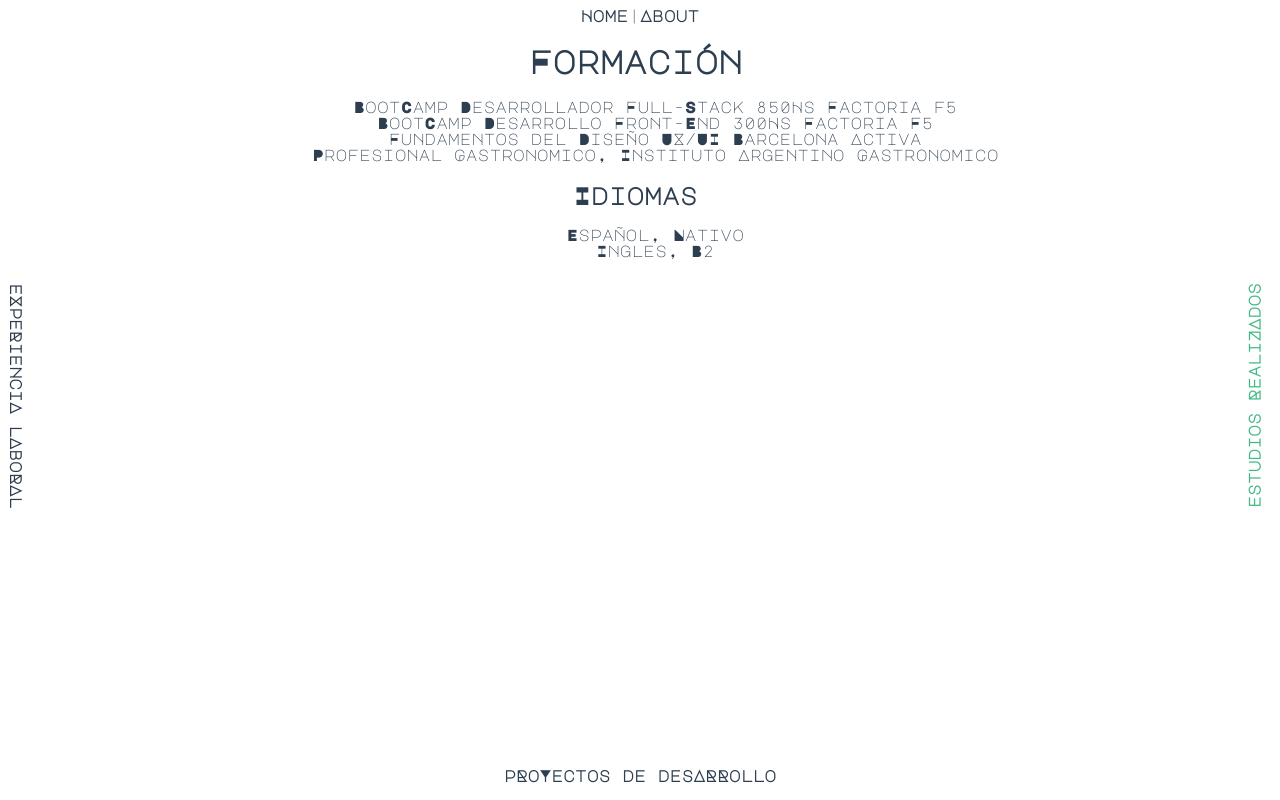
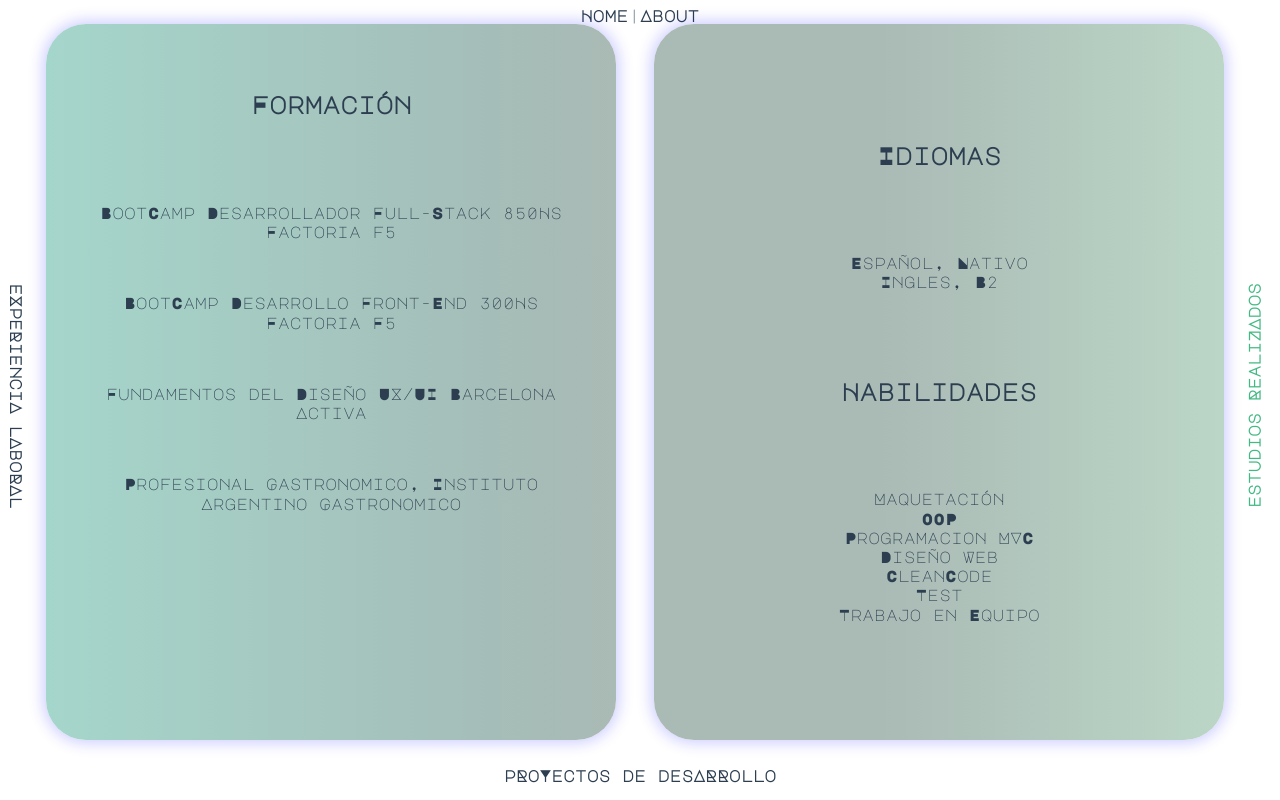
Before and after one commit to Francocalvino/portfolio, a Vue app: page /estudios in a window 1280 px wide. Built offline with nearby package versions, Linux system fonts and the light colour scheme; a web font is replaced by a local one.

Commit message:
pagina estudios

```diff
--- a/src/views/About.vue
+++ b/src/views/About.vue
@@ -29,22 +29,21 @@
 }
 .container{
 
-  height: 100vh;
+  height: 92vh;
   width: auto;
-  display: block;
-  align-content: space-between;
+  display: flex;
+  flex-direction: column;
+  justify-content:space-evenly;
 
 }
 .cont{
-   background: linear-gradient(90deg, rgba(165,214,203,1) 0%, rgba(165,182,179,1) 50%, rgba(187,214,198,1) 100%);
+   background: linear-gradient(90deg, rgba(165,214,203,1) 0%, rgba(165,189,184,1) 39%, rgba(170,186,181,1) 49%, rgba(187,214,198,1) 100%);
   padding: 3%;
   box-shadow: 0px 0px 15px 3px rgba(0, 0, 255, .2);
   border-radius: 2.5rem;
   margin-top: 0 !important;
 }
-.datosPersonales{
-  margin-top: 3rem !important;
-}
+
 
 
 </style>
--- a/src/views/Estudios.vue
+++ b/src/views/Estudios.vue
@@ -1,32 +1,32 @@
 <template>
-
-  <div class="estudiosrealizados">
+  <section class="contenido">
+  <div class="contenedor izq">
         <h1>Formación</h1>
-  </div>
     <ul>
       <li>BootCamp  Desarrollador Full-Stack 850Hs Factoria f5</li>
       <li>BootCamp Desarrollo Front-End 300Hs Factoria F5</li>
       <li>Fundamentos del Diseño UX/UI  Barcelona Activa</li>
       <li>Profesional Gastronomico, Instituto Argentino Gastronomico </li>
     </ul>
+  </div>
+    <section class="contenedor der">
       <h2>Idiomas</h2>
         <ul>
         <li>Español, Nativo</li>
         <li>Ingles, B2</li>
         </ul>
-
- <!--  <div class="academias">
-    <p class="nombreAcademias">BootCamp  Desarrollador Full-Stack 850Hs Factoria f5</p>
-    <p class="nombreAcademias">BootCamp Desarrollo Front-End 300Hs Factoria F5</p>
-    <p class="nombreAcademias">Fundamentos del Diseño UX/UI  Barcelona Activa</p>
-    <p class="nombreAcademias">Profesional Gastronomico, Instituto Argentino Gastronomico </p>
-  </div>
-  <div class="idiomasContenedor">
-    <div class="idiomas">Español, Nativo</div>
-    <div class="idiomas">Ingles, B2</div>
-    <div class="idiomas"></div> -->
-
-
+      <h2>Habilidades</h2>
+        <ul>
+          <li>Maquetación</li>
+          <li>OOP</li>
+          <li>Programacion MVC</li>
+          <li>Diseño Web</li>
+          <li>CleanCode</li>
+          <li>Test</li>
+          <li>Trabajo en Equipo</li>
+        </ul>
+    </section>
+  </section>
 
 
 
@@ -34,8 +34,41 @@
 <style scoped>
 ul{
   list-style:none;
+  line-height: 120%;
+  padding:0;
 
 }
+.contenido{
+  display: flex;
+  justify-content: space-around;
+  width: 95vw;
+  margin: 0;
+}
+.contenedor{
+
+  width: 37vw;
+  display: flex;
+  flex-direction: column;
+  align-items: center;
+  align-content: center;
+  padding: 3rem;
+  height: 77.5vh;
+  margin: 0;
+  border-radius: 2.5rem;
+  box-shadow: 0px 0px 15px 3px rgba(0, 0, 255, .2);
+}
+.izq{
+  background: linear-gradient(90deg, rgba(165,214,203,1) 0%, rgba(165,189,184,1) 78%, rgba(170,186,181,1) 100%);
+}
+.der{
+   background: linear-gradient(90deg, rgba(170,186,181,1) 39%,rgba(187,214,198,1) 100%);
+   justify-content: space-evenly;
+}
+.izq li{
+  margin-bottom: 10%;
+  margin-top: 11% ;
+}
+
 </style>
 
 <script>
--- a/src/views/EstudiosDev.vue
+++ b/src/views/EstudiosDev.vue
@@ -36,15 +36,7 @@
     <div class="programas">Node Js</div>
     <div class="programas"></div>
   </div>
-  <div class="hablidadesContainer">
-    <div class="habilidades"></div>
-    <div class="habilidades"></div>
-    <div class="habilidades"></div>
-    <div class="habilidades"></div>
-    <div class="habilidades"></div>
-    <div class="habilidades"></div>
-    <div class="habilidades"></div>
-  </div>
+
 
 </template>
 
```
Lines whose indentation alone changed are shown as unchanged.
